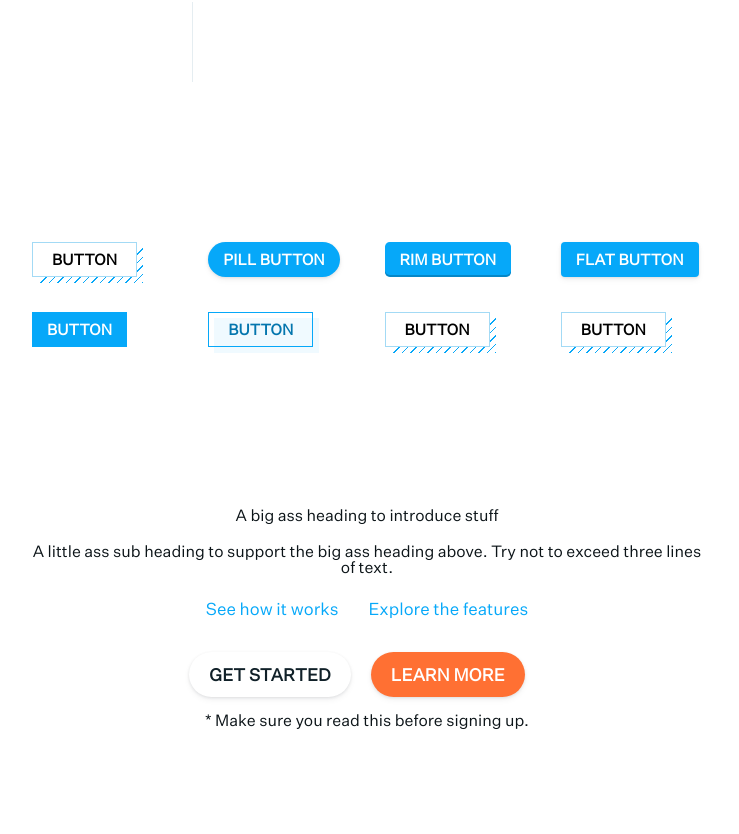
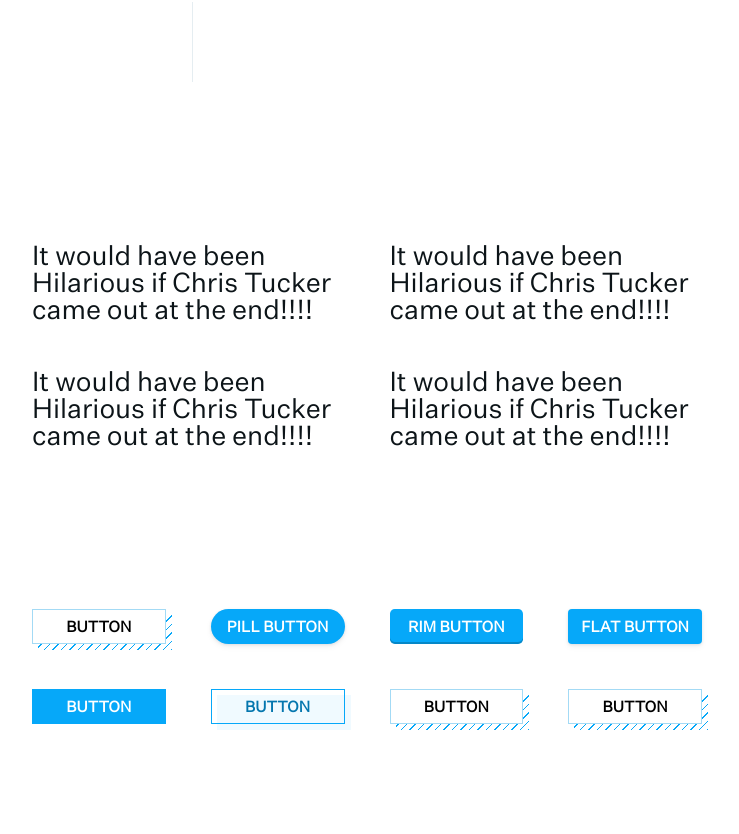
Before and after one commit to alobato/modulz-styled, a React (Create React App) app: page / in a window 1280 px wide. Shown: the part 826-1660 px from the top of the page, without its empty margins (273-1012 px from the left). Built offline with nearby package versions, Linux system fonts and the light colour scheme.

Commit message:
Update Grid component.

```diff
--- a/src/App.js
+++ b/src/App.js
@@ -5,6 +5,7 @@ import Container from './components/Container.js';
 import Text from './components/Text.js';
 import Heading from './components/Heading.js';
 import Divider from './components/Divider.js';
+import Grid from './components/Grid.js';
 
 import ButtonSelection from './templates/ButtonSelection.jsx';
 import Hero from './templates/Hero.jsx';
@@ -14,7 +15,6 @@ class App extends Component {
   render() {
     return (
       <div>
-
         <Section size3>
           <Container size3>
             <Heading size1>
@@ -61,7 +61,7 @@ class App extends Component {
             <Text size7>
               Love life.Love yourself.
             </Text>
-            <Text size8 >
+            <Text size8>
               Love life.Love yourself.
             </Text>
           </Container>
@@ -73,10 +73,28 @@ class App extends Component {
           </Container>
         </Section>
 
+        <Section size3>
+          <Container size3>
+            <Grid cols2>
+              <Text size5>
+                It would have been Hilarious if Chris Tucker came out at the end!!!!
+              </Text>
+              <Text size5>
+                It would have been Hilarious if Chris Tucker came out at the end!!!!
+              </Text>
+              <Text size5>
+                It would have been Hilarious if Chris Tucker came out at the end!!!!
+              </Text>
+              <Text size5>
+                It would have been Hilarious if Chris Tucker came out at the end!!!!
+              </Text>
+            </Grid>
+          </Container>
+        </Section>
+
         <ButtonSelection></ButtonSelection>
         <Hero></Hero>
         <CodeExport></CodeExport>
-
       </div>
     );
   }
--- a/src/components/Grid.js
+++ b/src/components/Grid.js
@@ -3,19 +3,45 @@ import styled, { css } from 'styled-components';
 import * as theme from './../theme/';
 
 const Grid = styled.div`
-  display: flex;
-  flex-wrap: wrap;
-  margin-top: -${theme.SPACING_600};
-  margin-left: -${theme.SPACING_600};
+  display: grid;
+  grid-gap: ${theme.SPACING_700};
 
-  ${props => props.stretch && css` align-items: stretch; `}
-  ${props => props.vcenter && css` align-items: center; `}
-  ${props => props.vflexEnd && css` align-items: flex-end; `}
-
-  ${props => props.hcenter && css` justify-content: center; `}
-  ${props => props.hflexEnd && css` justify-content: flexEnd; `}
-  ${props => props.around && css` justify-content: space-around; `}
-  ${props => props.between && css` justify-content: space-between; `}
+  ${props => props.cols1 && css`
+    grid-template-columns: repeat(1, [col] 1fr);
+  `}
+  ${props => props.cols2 && css`
+    grid-template-columns: repeat(2, [col] 1fr);
+  `}
+  ${props => props.cols3 && css`
+    grid-template-columns: repeat(3, [col] 1fr);
+  `}
+  ${props => props.cols4 && css`
+    grid-template-columns: repeat(4, [col] 1fr);
+  `}
+  ${props => props.cols5 && css`
+    grid-template-columns: repeat(5, [col] 1fr);
+  `}
+  ${props => props.cols6 && css`
+    grid-template-columns: repeat(6, [col] 1fr);
+  `}
+  ${props => props.cols7 && css`
+    grid-template-columns: repeat(7, [col] 1fr);
+  `}
+  ${props => props.cols8 && css`
+    grid-template-columns: repeat(8, [col] 1fr);
+  `}
+  ${props => props.cols9 && css`
+    grid-template-columns: repeat(9, [col] 1fr);
+  `}
+  ${props => props.cols10 && css`
+    grid-template-columns: repeat(10, [col] 1fr);
+  `}
+  ${props => props.cols11 && css`
+    grid-template-columns: repeat(11, [col] 1fr);
+  `}
+  ${props => props.cols12 && css`
+    grid-template-columns: repeat(12, [col] 1fr);
+  `}
 `;
 
 export default Grid;
--- a/src/components/GridColumn.js
+++ /dev/null
@@ -1,93 +0,0 @@
-import React from 'react';
-import styled, { css } from 'styled-components';
-import * as theme from './../theme/';
-
-const GridColumn = styled.div`
-  flex-basis: 0;
-  flex-grow: 1;
-  max-width: 100%;
-  padding-top: ${theme.SPACING_600};
-  padding-left: ${theme.SPACING_600};
-  width: 100%;
-
-  ${props => props.stretch && css` align-self: stretch; `}
-  ${props => props.center && css` align-self: center; `}
-  ${props => props.start && css` align-self: flex-start; `}
-  ${props => props.end && css` align-self: flex-end; `}
-  ${props => props.baseline && css` align-self: baseline; `}
-
-  ${props => props.column_1 && css` max-width: 8.3333333333%; flex-basis: 8.3333333333%; `}
-  ${props => props.column_2 && css` max-width: 16.6666666666%; flex-basis: 16.6666666666%; `}
-  ${props => props.column_3 && css` max-width: 25%; flex-basis: 25%; `}
-  ${props => props.column_4 && css` max-width: 33.3333333333%; flex-basis: 33.3333333333%; `}
-  ${props => props.column_5 && css` max-width: 41.6666666666%; flex-basis: 41.6666666666%; `}
-  ${props => props.column_6 && css` max-width: 50%; flex-basis: 50%; `}
-  ${props => props.column_7 && css` max-width: 58.3333333333%; flex-basis: 58.3333333333%; `}
-  ${props => props.column_8 && css` max-width: 66.6666666666%; flex-basis: 66.6666666666%; `}
-  ${props => props.column_9 && css` max-width: 75%; flex-basis: 75%; `}
-  ${props => props.column_10 && css` max-width: 83.3333333333%; flex-basis: 83.3333333333%; `}
-  ${props => props.column_11 && css` max-width: 91.6666666666%; flex-basis: 91.6666666666%; `}
-  ${props => props.column_12 && css` max-width: 100%; flex-basis: 100%; `}
-
-  @media screen and (min-width: ${theme.BREAKPOINT_100}) {
-    ${props => props.bps_column_1 && css` max-width: 8.3333333333%; flex-basis: 8.3333333333%; `}
-    ${props => props.bps_column_2 && css` max-width: 16.6666666666%; flex-basis: 16.6666666666%; `}
-    ${props => props.bps_column_3 && css` max-width: 25%; flex-basis: 25%; `}
-    ${props => props.bps_column_4 && css` max-width: 33.3333333333%; flex-basis: 33.3333333333%; `}
-    ${props => props.bps_column_5 && css` max-width: 41.6666666666%; flex-basis: 41.6666666666%; `}
-    ${props => props.bps_column_6 && css` max-width: 50%; flex-basis: 50%; `}
-    ${props => props.bps_column_7 && css` max-width: 58.3333333333%; flex-basis: 58.3333333333%; `}
-    ${props => props.bps_column_8 && css` max-width: 66.6666666666%; flex-basis: 66.6666666666%; `}
-    ${props => props.bps_column_9 && css` max-width: 75%; flex-basis: 75%; `}
-    ${props => props.bps_column_10 && css` max-width: 83.3333333333%; flex-basis: 83.3333333333%; `}
-    ${props => props.bps_column_11 && css` max-width: 91.6666666666%; flex-basis: 91.6666666666%; `}
-    ${props => props.bps_column_12 && css` max-width: 100%; flex-basis: 100%; `}
-  }
-
-  @media screen and (min-width: ${theme.BREAKPOINT_200}) {
-    ${props => props.bpm_column_1 && css` max-width: 8.3333333333%; flex-basis: 8.3333333333%; `}
-    ${props => props.bpm_column_2 && css` max-width: 16.6666666666%; flex-basis: 16.6666666666%; `}
-    ${props => props.bpm_column_3 && css` max-width: 25%; flex-basis: 25%; `}
-    ${props => props.bpm_column_4 && css` max-width: 33.3333333333%; flex-basis: 33.3333333333%; `}
-    ${props => props.bpm_column_5 && css` max-width: 41.6666666666%; flex-basis: 41.6666666666%; `}
-    ${props => props.bpm_column_6 && css` max-width: 50%; flex-basis: 50%; `}
-    ${props => props.bpm_column_7 && css` max-width: 58.3333333333%; flex-basis: 58.3333333333%; `}
-    ${props => props.bpm_column_8 && css` max-width: 66.6666666666%; flex-basis: 66.6666666666%; `}
-    ${props => props.bpm_column_9 && css` max-width: 75%; flex-basis: 75%; `}
-    ${props => props.bpm_column_10 && css` max-width: 83.3333333333%; flex-basis: 83.3333333333%; `}
-    ${props => props.bpm_column_11 && css` max-width: 91.6666666666%; flex-basis: 91.6666666666%; `}
-    ${props => props.bpm_column_12 && css` max-width: 100%; flex-basis: 100%; `}
-  }
-
-  @media screen and (min-width: ${theme.BREAKPOINT_300}) {
-    ${props => props.bpl_column_1 && css` max-width: 8.3333333333%; flex-basis: 8.3333333333%; `}
-    ${props => props.bpl_column_2 && css` max-width: 16.6666666666%; flex-basis: 16.6666666666%; `}
-    ${props => props.bpl_column_3 && css` max-width: 25%; flex-basis: 25%; `}
-    ${props => props.bpl_column_4 && css` max-width: 33.3333333333%; flex-basis: 33.3333333333%; `}
-    ${props => props.bpl_column_5 && css` max-width: 41.6666666666%; flex-basis: 41.6666666666%; `}
-    ${props => props.bpl_column_6 && css` max-width: 50%; flex-basis: 50%; `}
-    ${props => props.bpl_column_7 && css` max-width: 58.3333333333%; flex-basis: 58.3333333333%; `}
-    ${props => props.bpl_column_8 && css` max-width: 66.6666666666%; flex-basis: 66.6666666666%; `}
-    ${props => props.bpl_column_9 && css` max-width: 75%; flex-basis: 75%; `}
-    ${props => props.bpl_column_10 && css` max-width: 83.3333333333%; flex-basis: 83.3333333333%; `}
-    ${props => props.bpl_column_11 && css` max-width: 91.6666666666%; flex-basis: 91.6666666666%; `}
-    ${props => props.bpl_column_12 && css` max-width: 100%; flex-basis: 100%; `}
-  }
-
-  @media screen and (min-width: ${theme.BREAKPOINT_400}) {
-    ${props => props.bpxl_column_1 && css` max-width: 8.3333333333%; flex-basis: 8.3333333333%; `}
-    ${props => props.bpxl_column_2 && css` max-width: 16.6666666666%; flex-basis: 16.6666666666%; `}
-    ${props => props.bpxl_column_3 && css` max-width: 25%; flex-basis: 25%; `}
-    ${props => props.bpxl_column_4 && css` max-width: 33.3333333333%; flex-basis: 33.3333333333%; `}
-    ${props => props.bpxl_column_5 && css` max-width: 41.6666666666%; flex-basis: 41.6666666666%; `}
-    ${props => props.bpxl_column_6 && css` max-width: 50%; flex-basis: 50%; `}
-    ${props => props.bpxl_column_7 && css` max-width: 58.3333333333%; flex-basis: 58.3333333333%; `}
-    ${props => props.bpxl_column_8 && css` max-width: 66.6666666666%; flex-basis: 66.6666666666%; `}
-    ${props => props.bpxl_column_9 && css` max-width: 75%; flex-basis: 75%; `}
-    ${props => props.bpxl_column_10 && css` max-width: 83.3333333333%; flex-basis: 83.3333333333%; `}
-    ${props => props.bpxl_column_11 && css` max-width: 91.6666666666%; flex-basis: 91.6666666666%; `}
-    ${props => props.bpxl_column_12 && css` max-width: 100%; flex-basis: 100%; `}
-  }
-`;
-
-export default GridColumn;
--- a/src/templates/ButtonSelection.jsx
+++ b/src/templates/ButtonSelection.jsx
@@ -2,7 +2,6 @@ import React, { Component } from 'react';
 import Section from './../components/Section.js';
 import Container from './../components/Container.js';
 import Grid from './../components/Grid.js';
-import GridColumn from './../components/GridColumn.js';
 import LinesButton from './../buttons/LinesButton.js';
 import RimButton from './../buttons/RimButton.js';
 import PillButton from './../buttons/PillButton.js';
@@ -15,31 +14,15 @@ class ButtonSelection extends Component {
     return (
       <Section size3>
         <Container size3>
-            <Grid>
-                <GridColumn bps_column_3>
+            <Grid cols4>
               <LinesButton>Button</LinesButton>
-                </GridColumn>
-                <GridColumn bps_column_3>
               <PillButton blue>Pill Button</PillButton>
-                </GridColumn>
-                <GridColumn bps_column_3>
               <RimButton blue>Rim Button</RimButton>
-                </GridColumn>
-                <GridColumn bps_column_3>
               <FlatButton blue>Flat button</FlatButton>
-                </GridColumn>
-                <GridColumn bps_column_3>
               <RectangleButton blue>Button</RectangleButton>
-                </GridColumn>
-                <GridColumn bps_column_3>
               <OffsetButton blue>Button</OffsetButton>
-                </GridColumn>
-                <GridColumn bps_column_3>
               <LinesButton>Button</LinesButton>
-                </GridColumn>
-                <GridColumn bps_column_3>
               <LinesButton>Button</LinesButton>
-                </GridColumn>
             </Grid>
         </Container>
       </Section>
--- a/src/templates/CodeExport.jsx
+++ b/src/templates/CodeExport.jsx
@@ -1,4 +1,5 @@
 import React, { Component } from 'react';
+import Grid from './../components/Grid.js';
 import Section from './../components/Section.js';
 import Container from './../components/Container.js';
 import Spacing from './../components/Spacing.js';
@@ -11,7 +12,9 @@ class CodeExport extends Component {
   render() {
     return (
       <Section size3>
-        <Container size1 bp3size4>
+        <Container size1 bp3size2>
+          <Grid cols2>
+            <div>
               <Heading size4>
                 <Strike>
                   Handoff
@@ -21,6 +24,19 @@ class CodeExport extends Component {
               <Text size3>
                 No more handoffs. No more redlines. With Modulz, you can export production-ready React components.
               </Text>
+            </div>
+            <div>
+              <Heading size4>
+                <Strike>
+                  Handoff
+                </Strike>
+                Code export
+              </Heading>
+              <Text size3>
+                No more handoffs. No more redlines. With Modulz, you can export production-ready React components.
+              </Text>
+            </div>
+          </Grid>
         </Container>
       </Section>
     );
```
Lines whose indentation alone changed are shown as unchanged.
